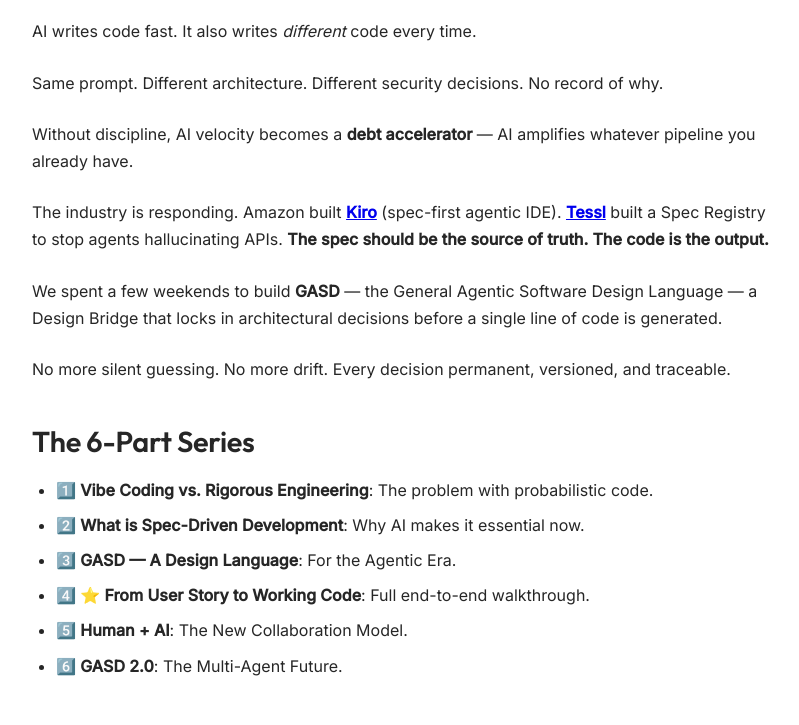
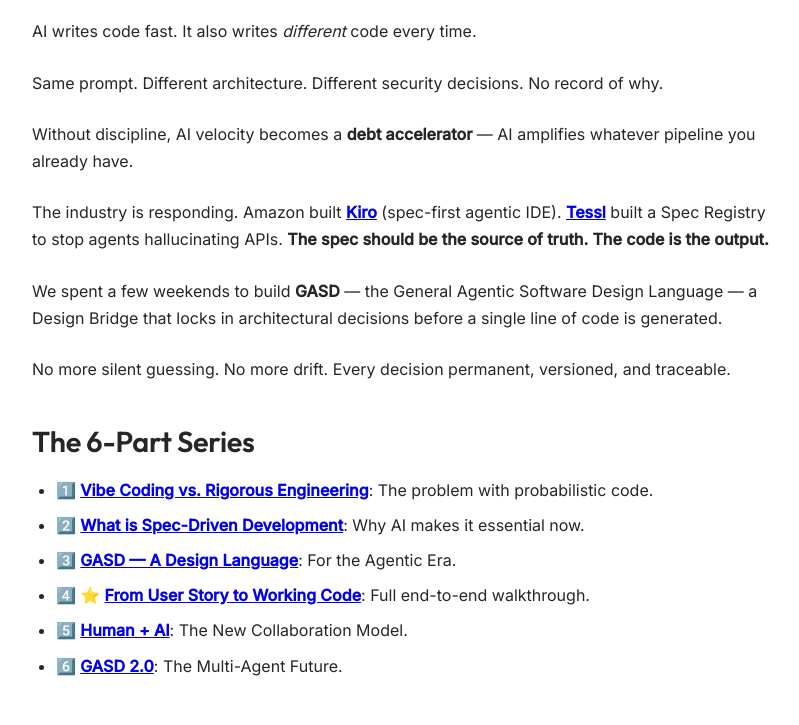
Before and after one commit to General-Agentic-Software-Design/General-Agentic-Software-Design.github.io, a plain HTML site: page blogs/Stop-Vibe-Coding.Start-Spec-Engineering/Intro.html in a window 1280 px wide. Shown: the part 227-952 px from the top of the page, without its empty margins (233-1032 px from the left). Drawn offline with Linux system fonts and the light colour scheme.

Commit message:
docs: Add internal links to series parts in the introduction markdown and HTML files.

```diff
--- a/blogs/Stop-Vibe-Coding.Start-Spec-Engineering/Intro.html
+++ b/blogs/Stop-Vibe-Coding.Start-Spec-Engineering/Intro.html
@@ -45,12 +45,17 @@
 
             <h2>The 6-Part Series</h2>
             <ul>
-                <li><strong>1️⃣ Vibe Coding vs. Rigorous Engineering</strong>: The problem with probabilistic code.</li>
-                <li><strong>2️⃣ What is Spec-Driven Development</strong>: Why AI makes it essential now.</li>
-                <li><strong>3️⃣ GASD — A Design Language</strong>: For the Agentic Era.</li>
-                <li><strong>4️⃣ ⭐ From User Story to Working Code</strong>: Full end-to-end walkthrough.</li>
-                <li><strong>5️⃣ Human + AI</strong>: The New Collaboration Model.</li>
-                <li><strong>6️⃣ GASD 2.0</strong>: The Multi-Agent Future.</li>
+                <li><strong>1️⃣ <a href="part-1-vibe-coding-vs-rigorous-engineering.html">Vibe Coding vs. Rigorous
+                            Engineering</a></strong>: The problem with probabilistic code.</li>
+                <li><strong>2️⃣ <a href="part-2-spec-driven-development.html">What is Spec-Driven
+                            Development</a></strong>: Why AI makes it essential now.</li>
+                <li><strong>3️⃣ <a href="part-3-gasd-design-language.html">GASD — A Design Language</a></strong>: For
+                    the Agentic Era.</li>
+                <li><strong>4️⃣ ⭐ <a href="part-4-user-story-to-code-walkthrough.html">From User Story to Working
+                            Code</a></strong>: Full end-to-end walkthrough.</li>
+                <li><strong>5️⃣ <a href="part-5-human-ai-collaboration.html">Human + AI</a></strong>: The New
+                    Collaboration Model.</li>
+                <li><strong>6️⃣ <a href="part-6-gasd-2-teaser.html">GASD 2.0</a></strong>: The Multi-Agent Future.</li>
             </ul>
 
             <hr>
```
Also changed, not shown: 1 other file.
